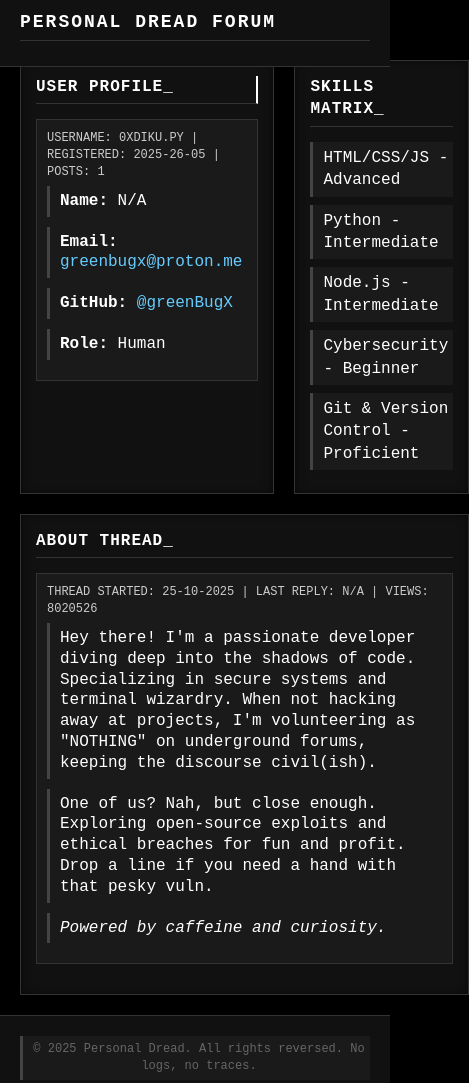
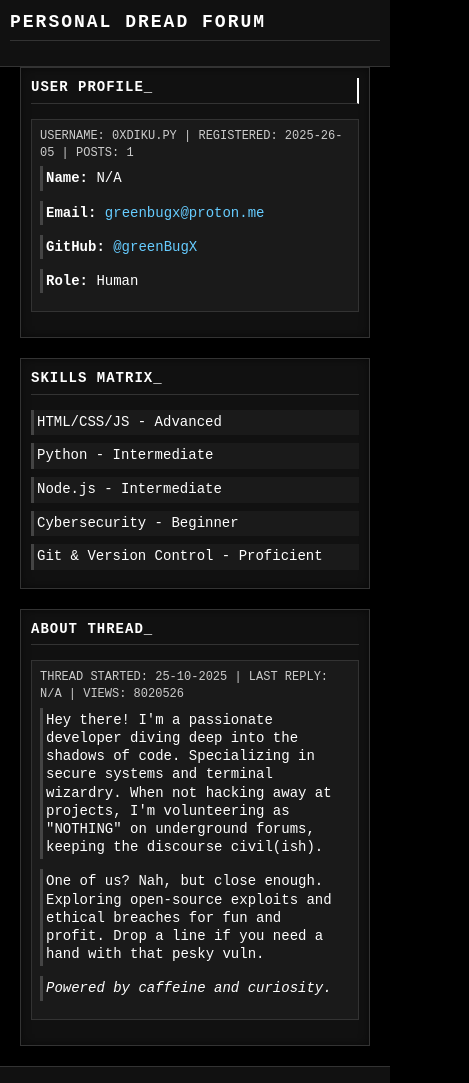
Before and after one commit to greenbugx/N-A, a plain HTML site: page index.html in a window 390 px wide. Shown: the top 1083 px of the page, 469 px wide, since content can reach past the window. Drawn offline with Linux system fonts and the light colour scheme.

Commit message:
v1 - mobile responsive

```diff
--- a/index.html
+++ b/index.html
@@ -162,6 +162,52 @@
       border-top: 1px solid #333333;
       margin-top: 20px;
     }
+        /* Mobile Responsiveness */
+    @media (max-width: 768px) {
+      .header {
+        position: static;
+        padding: 10px;
+      }
+
+      .container {
+        margin-top: 0;
+        grid-template-columns: 1fr;
+        grid-template-rows: auto auto auto;
+      }
+
+      .userinfo {
+        grid-column: 1 / 2;
+        grid-row: 1 / 2;
+        min-height: auto;
+      }
+
+      .skills {
+        grid-column: 1 / 2;
+        grid-row: 2 / 3;
+      }
+
+      .about {
+        grid-column: 1 / 2;
+        grid-row: 3 / 4;
+      }
+
+      h1, h2 {
+        font-size: 14px;
+      }
+
+      .userinfo, .skills, .about {
+        padding: 10px;
+      }
+
+      li, p {
+        font-size: 14px;
+        padding: 3px;
+      }
+
+      .forum-post {
+        padding: 8px;
+      }
+    }
   </style>
 </head>
 <body>
```
